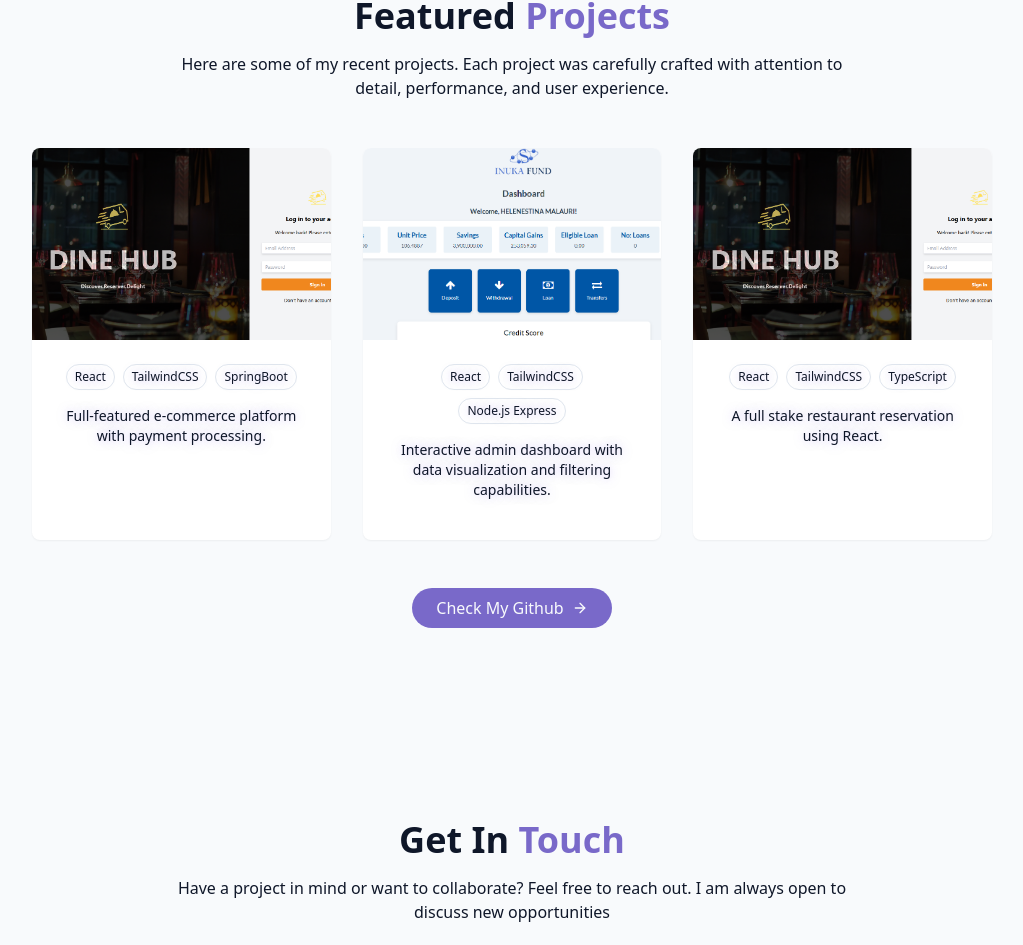
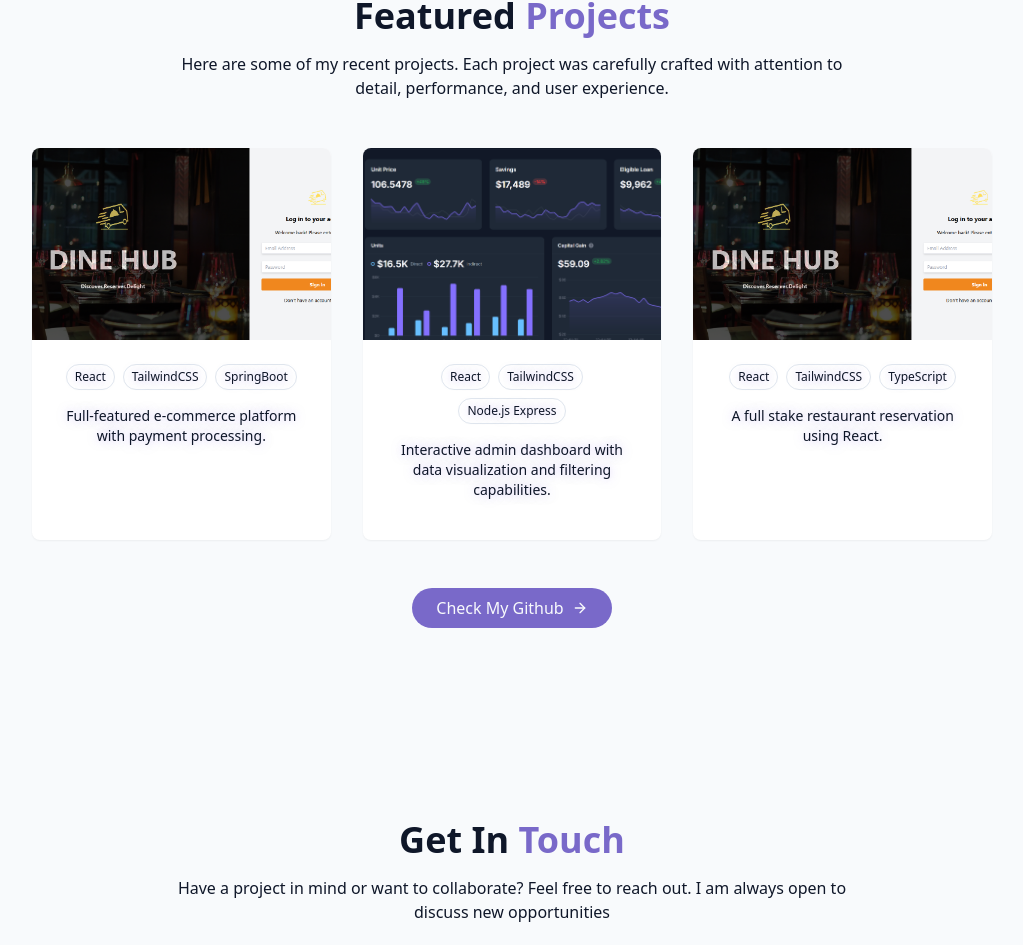
Before and after one commit to mutsah/portfolio, a React (Vite) app: page / in a window 1280 px wide. Shown: the part 2566-3511 px from the top of the page, without its empty margins (128-1151 px from the left). Built offline with nearby package versions, Linux system fonts and the light colour scheme.

Commit message:
Update ProjectsSection.jsx

```diff
--- a/src/components/ProjectsSection.jsx
+++ b/src/components/ProjectsSection.jsx
@@ -16,7 +16,7 @@
     title: "Native Markets",
     description:
       "Interactive admin dashboard with data visualization and filtering capabilities.",
-    image: "/assets/img/Project2.png",
+    image: "/assets/img/dashboard.png",
     tags: ["React", "TailwindCSS", "Node.js Express"],
     demoUrl: "#",
     githubUrl: "#",
```
